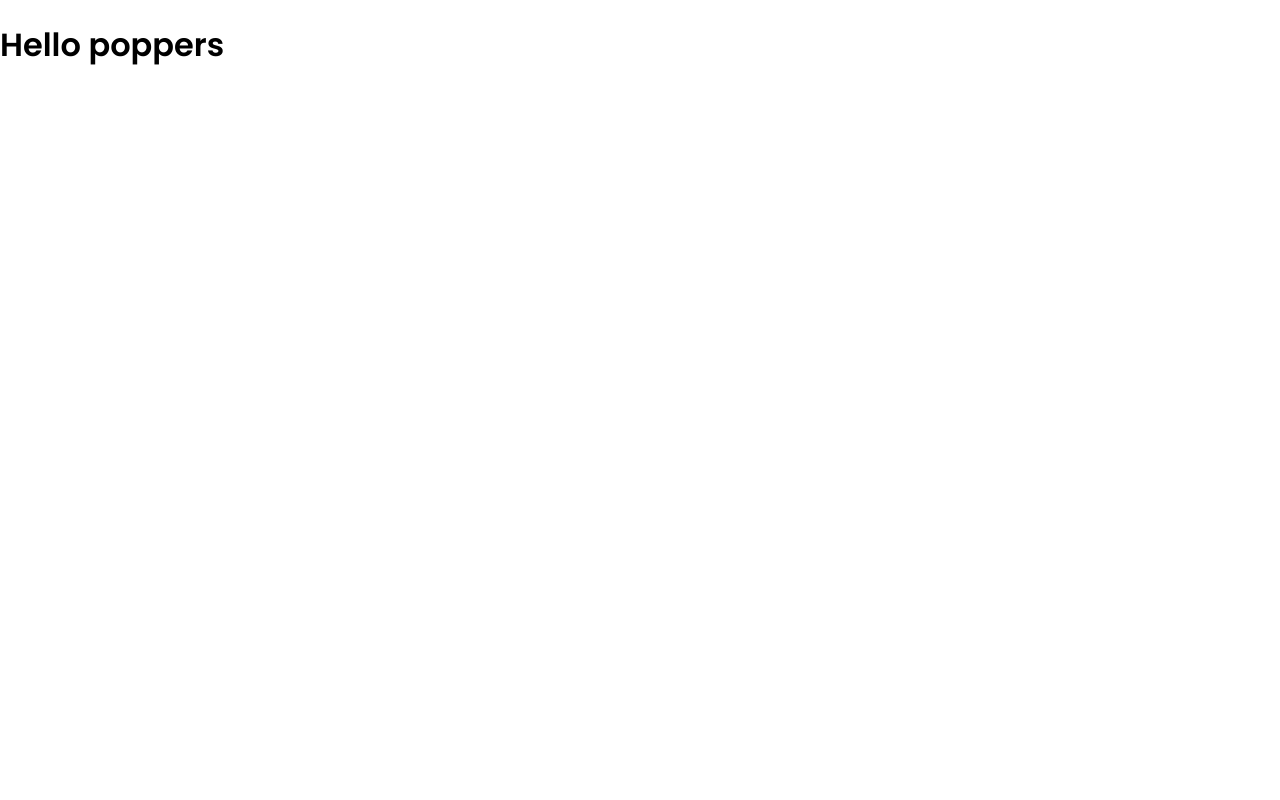
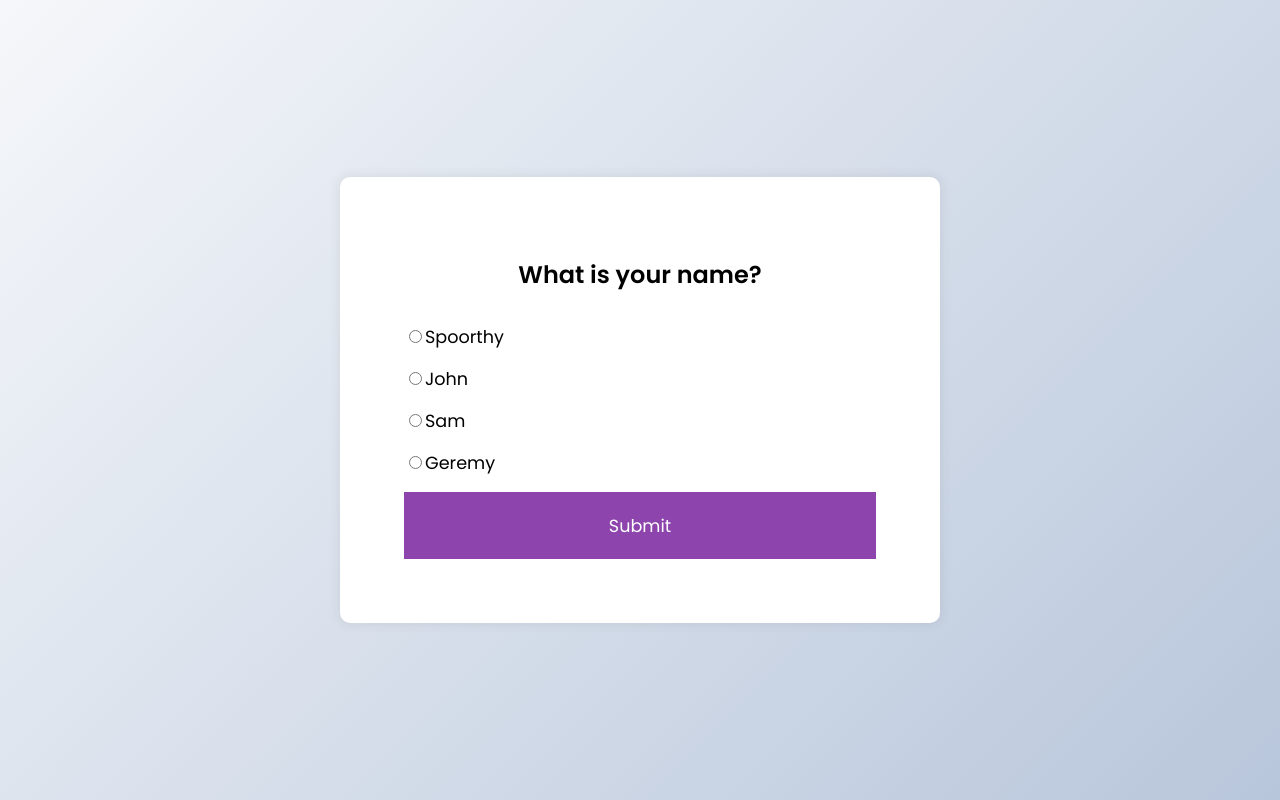
Before and after one commit to Spoorthy-yarramreddy/quizApp, a plain HTML site: page index.html in a window 1280 px wide. Drawn offline with Linux system fonts and the light colour scheme.

Commit message:
final commit

```diff
--- a/index.html
+++ b/index.html
@@ -5,10 +5,22 @@
     <meta http-equiv="X-UA-Compatible" content="IE=edge">
     <meta name="viewport" content="width=device-width, initial-scale=1.0">
     <link rel="stylesheet"  href="style.css">
-    <script src="script.js"></script>
-    <title>Document</title>
+
+    <title>Quiz App</title>
 </head>
 <body>
-    <h1>Hello poppers</h1>
+    <div class="quiz-container" id="quiz">
+        <div class="quiz-header">
+        <h2 id="question">Question text</h2>
+        <ul>
+            <li><input type="radio" id="a" name="answer" class="result"><label id="a_text" for="a">Question</label></li>
+            <li><input type="radio" id="b" name="answer" class="result"><label id="b_text" for="b">Question</label></li>
+            <li><input type="radio" id="c" name="answer" class="result"><label id="c_text" for="c">Question</label></li>
+            <li><input type="radio" id="d" name="answer" class="result"><label id="d_text" for="d">Question</label></li>
+        </ul>
+        <button id="submit">Submit</button>
+        </div>
+    </div>
+    <script src="script.js"></script>
 </body>
 </html>
--- a/script.js
+++ b/script.js
@@ -0,0 +1,101 @@
+const quizData =[
+    {
+        question: "What is your name?",
+        a: 'Spoorthy',
+        b: 'John',
+        c: 'Sam',
+        d: 'Geremy',
+        answer: 'a'
+    },
+    {
+        question: "What is your fav language?",
+        a: 'Java',
+        b: 'Python',
+        c: 'JS',
+        d: 'C++',
+        answer: 'a'
+    },
+    {
+        question: "What is president  of US?",
+        a: 'Trump',
+        b: 'Biden',
+        c: 'Obama',
+        d: 'Bush',
+        answer: 'a'
+    },
+    {
+        question: "What does HTMl stands for?",
+        a: 'HyperText Language',
+        b: 'Hypertext Markup Language',
+        c: 'StyleSheet',
+        d: 'Application Program',
+        answer: 'b'
+    },
+    {
+        question: "What year js launched?",
+        a: '1996',
+        b: '1993',
+        c: '2000',
+        d: 'none of the above',
+        answer: 'd'
+    }
+]
+
+const results=document.querySelectorAll(".result");
+const quiz= document.getElementById("quiz");
+const questionEl=document.getElementById("question");
+const a_text= document.getElementById("a_text");
+const b_text= document.getElementById("b_text");
+const c_text= document.getElementById("c_text");
+const d_text= document.getElementById("d_text");
+const submitBtn=document.getElementById("submit");
+let currentQuestion=0;
+const result=undefined;
+let score=0;
+loadQuiz();
+let resultEl=undefined;
+function loadQuiz(){
+    deselectAnswers();
+    const currentQuestionData=quizData[currentQuestion];
+    questionEl.innerText=currentQuestionData.question;
+    a_text.innerText=currentQuestionData.a;
+    b_text.innerText=currentQuestionData.b;
+    c_text.innerText=currentQuestionData.c;
+    d_text.innerText=currentQuestionData.d;
+
+}
+function getSelected(){
+
+    let resultEl=undefined;
+    results.forEach((result) => {
+       if(result.checked)
+        resultEl=result.id;
+    });
+    return resultEl;
+}
+
+function deselectAnswers(){
+    results.forEach((result) => {
+       result.checked=false;
+     });
+ }
+
+
+submitBtn.addEventListener("click", () => {
+
+   const resultEl= getSelected();
+   if(resultEl){
+   if(resultEl===quizData[currentQuestion].answer){
+       score++;
+   }
+    currentQuestion++;
+    if(currentQuestion<quizData.length){
+        loadQuiz();
+    }
+    else{
+       quiz.innerHTML=`<h2>You answered ${score}/${quizData.length} questions correctly.</h2> <button onclick="location.reload()"> reload </button>` ;
+    }
+
+   }
+
+});
--- a/style.css
+++ b/style.css
@@ -5,6 +5,58 @@
 }
 
 body {
+  background-color: #b8c6db;
+  background-image: linear-gradient(315deg, #b8c6db 0%, #f5f7fa 100%);
+  display: flex;
+  align-items: center;
+  justify-content: center;
   font-family: "Poppins", sans-serif;
   margin: 0;
+  min-height: 100vh;
 }
+
+.quiz-container {
+  background-color: #fff;
+  border-radius: 10px;
+  box-shadow: 0 0 10px 2px rgba(100, 100, 100, 0.1);
+  overflow: hidden;
+  width: 600px;
+  max-width: 100%;
+}
+.quiz-header {
+  padding: 4rem;
+}
+h2 {
+  margin: 0;
+  text-align: center;
+  padding: 1rem;
+}
+ul {
+  list-style-type: none;
+  padding: 0;
+}
+ul li {
+  font-size: 1.1rem;
+  margin: 1rem 0;
+}
+ul li label {
+  cursor: pointer;
+}
+button {
+  background-color: #8e44ad;
+  border: none;
+  color: white;
+  cursor: pointer;
+  display: block;
+  font-family: inherit;
+  font-size: 1.1rem;
+  width: 100%;
+  padding: 1.3rem;
+}
+button:hover {
+  background-color: #732d91;
+}
+button:focus {
+  background-color: #2d1936;
+  outline: none;
+}
```
